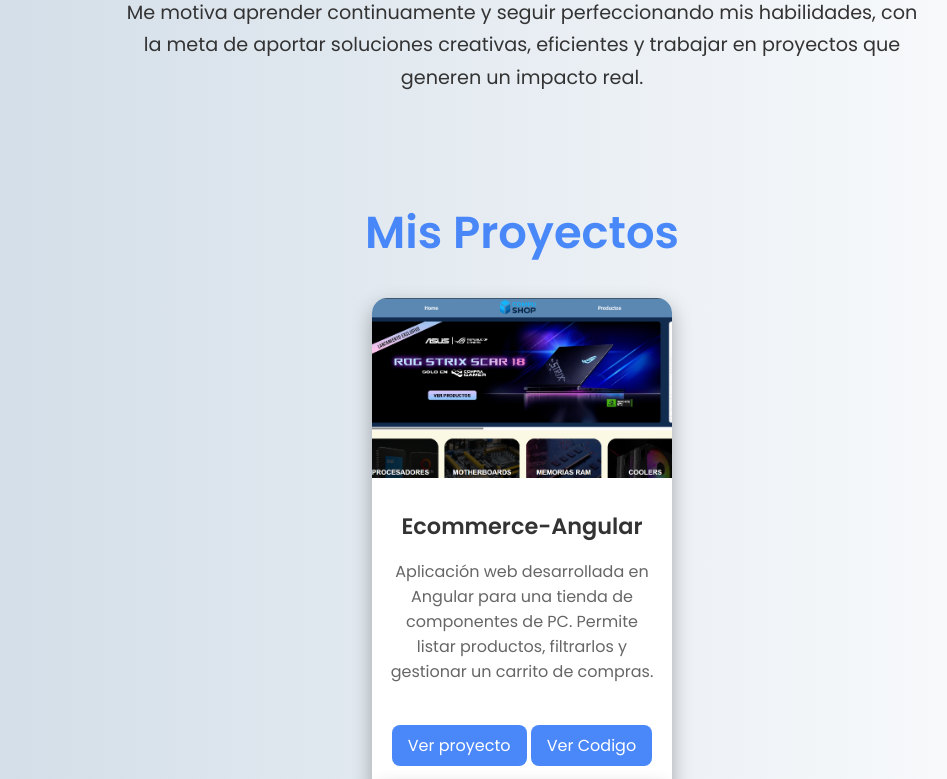
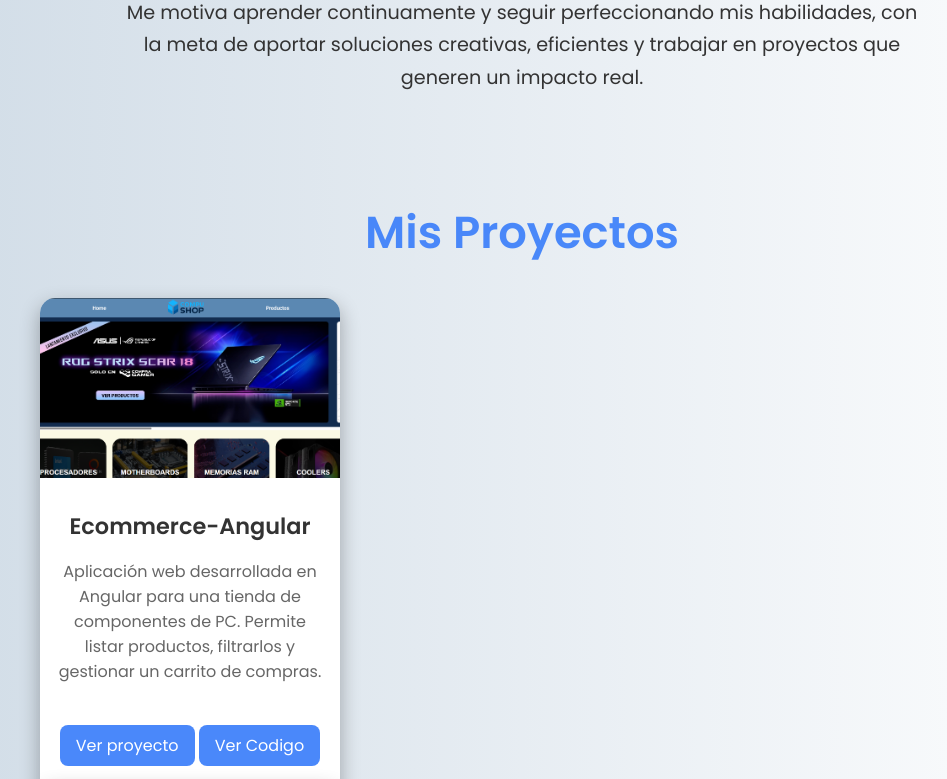
Before and after one commit to EnzoJJ/PortfolioEnzo, a plain HTML site: page index.html in a window 1280 px wide. Shown: the part 1783-2562 px from the top of the page, without its empty margins (118-1065 px from the left). Drawn offline with Linux system fonts and the light colour scheme; grey boxes are pictures that could not be loaded.

Commit message:
seguimos corrigiendo el error

```diff
--- a/css/style.css
+++ b/css/style.css
@@ -338,10 +338,11 @@ nav ul li a:hover {
 
   .contenedor-proyectos {
     display: grid;
-    grid-template-columns: repeat(auto-fit, minmax(300px, 1fr));
+    grid-template-columns: repeat(3, 300px);
     gap: 2rem;
-    justify-items: center; /* centra las tarjetas dentro de cada celda */
+    justify-content: center;
   }
+
 
 
   .tarjeta-proyecto {
```
